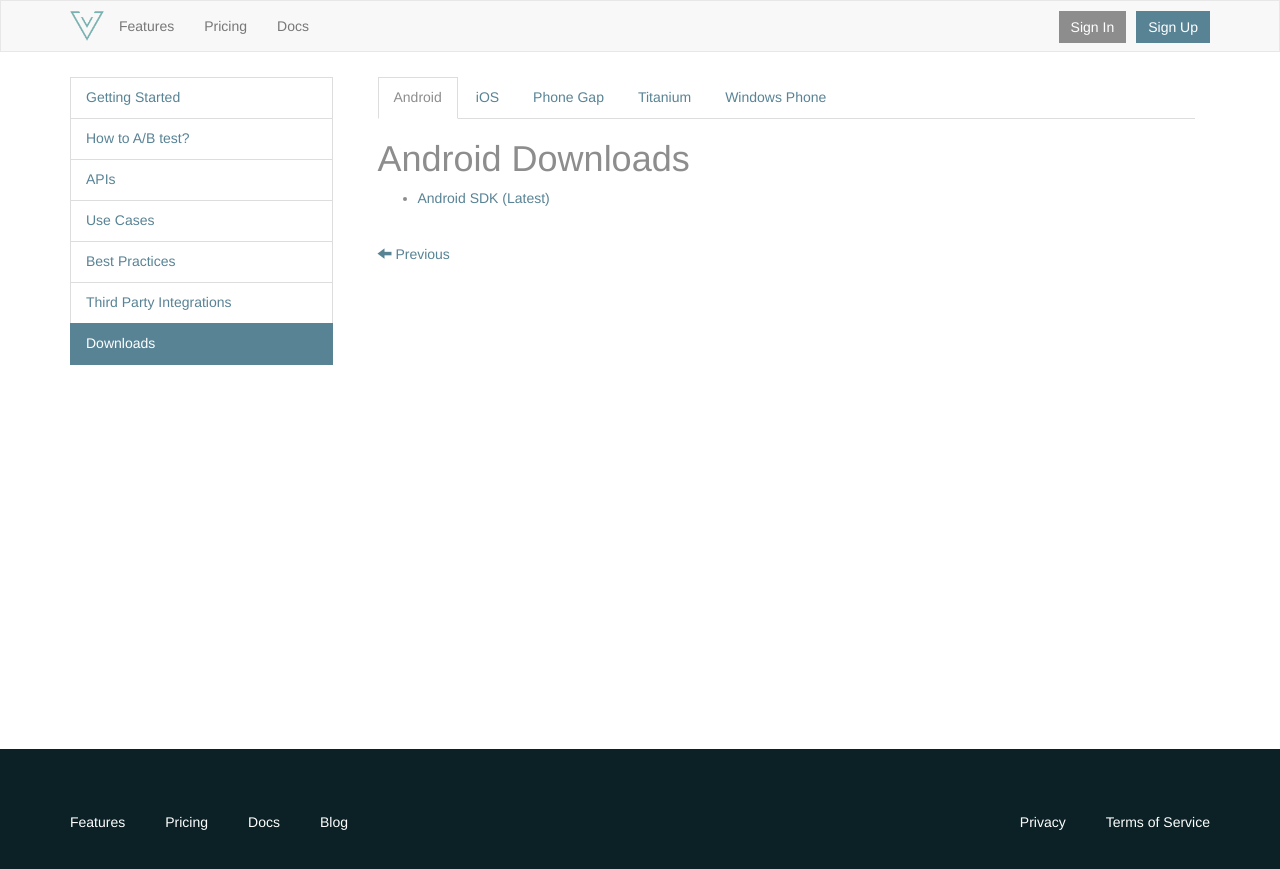
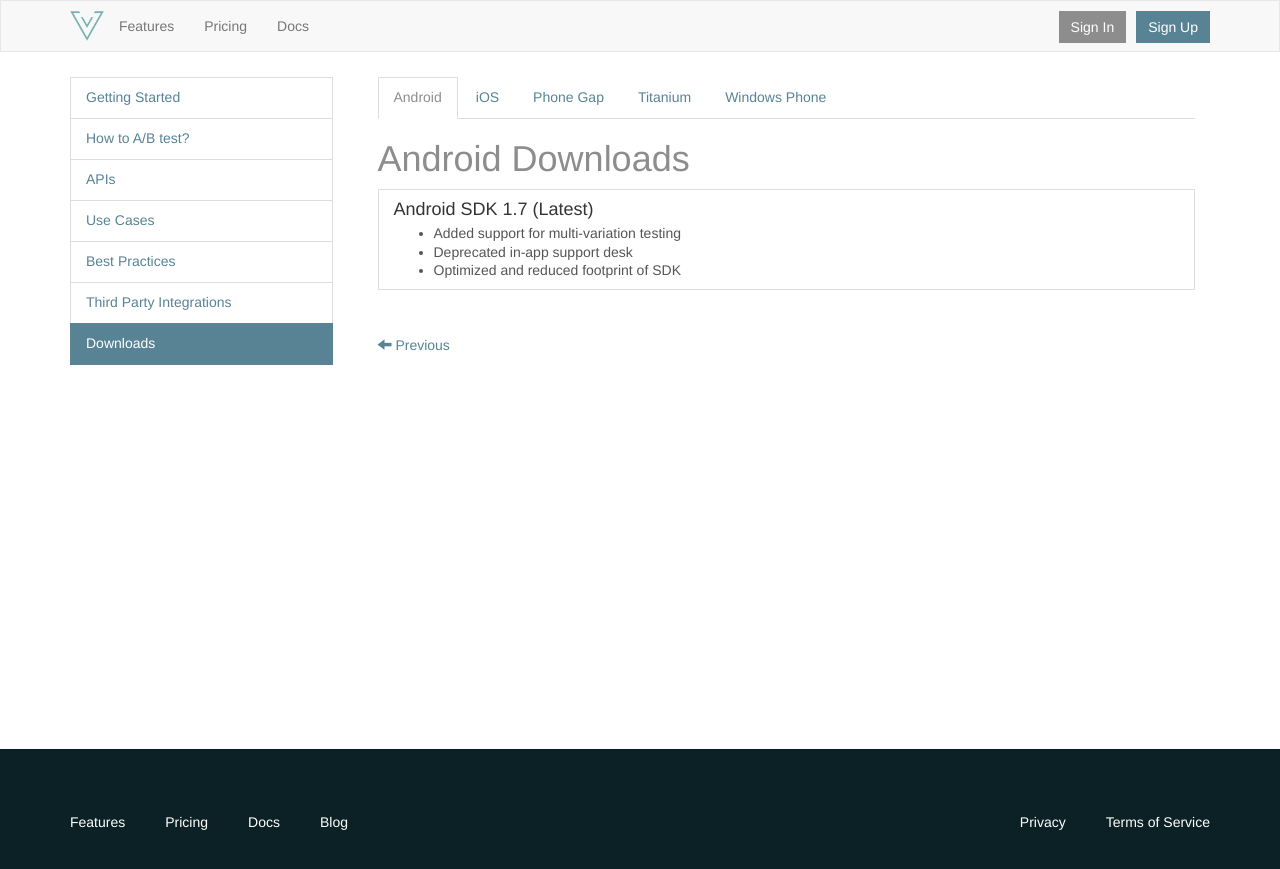
Before and after one commit to vesselio/resources, a Jekyll site: the page built from _posts/2014-01-07-downloads.html, in a window 1280 px wide. Shown: the top 869 px of the page. Built offline with Jekyll 4.4.1, drawn with Linux system fonts in a browser that asks for light colours.

Commit message:
download page updated

```diff
--- a/_posts/2014-01-07-downloads.html
+++ b/_posts/2014-01-07-downloads.html
@@ -25,52 +25,63 @@ categories: downloads
     <!-- Android -->
     <div class="tab-pane active" id="android">
         <h1>Android Downloads</h1>
-        <ul>
-            <li>
-                <a href="https://www.vessel.io/static/files/vesselsdk.zip">Android SDK (Latest)</a>
-            </li>
-        </ul>
+        <div class="list-group">
+            <a class='list-group-item' href="https://www.vessel.io/static/files/vesselsdk.zip">
+                <h4 class="list-group-item-heading">Android SDK 1.7 (Latest)</h4>
+                <ul class="list-group-item-text">
+                    <li>Added support for multi-variation testing</li>
+                    <li>Deprecated in-app support desk</li>
+                    <li>Optimized and reduced footprint of SDK</li>
+                </ul>
+            </a>
+        </div>
     </div>
     <!-- iOS -->
     <div class="tab-pane" id="ios">
         <h1>iOS Downloads</h1>
-        <ul>
-            <li>
-                <a href="https://www.vessel.io/static/files/vessel-ios.zip">iOS Framework (Latest)</a>
-            </li>
-        </ul>
+        <div class="list-group">
+            <a class='list-group-item' href="https://www.vessel.io/static/files/vessel-ios.zip">
+                <h4 class="list-group-item-heading">iOS framework 0.5 (Latest)</h4>
+                <ul class="list-group-item-text">
+                    <li>Added support for multi-variation testing</li>
+                    <li>Improved session handling</li>
+                    <li>Optimized and reduced footprint of framework</li>
+                </ul>
+            </a>
+
+        </div>
     </div>
     <!-- PhoneGap -->
     <div class="tab-pane" id="phonegap">
         <h1>Phonegap Downloads</h1>
-        <ul>
-            <li>
-                <a href="https://www.vessel.io/static/files/vesselsdk.zip">Android SDK (Latest)</a>
-            </li>
-            <li>
-                <a href="https://www.vessel.io/static/files/vessel-ios.zip">iOS Framework (Latest)</a>
-            </li>
-        </ul>
+        <div class="list-group">
+            <a class='list-group-item' href="https://www.vessel.io/static/files/vesselsdk.zip">
+                <h4 class="list-group-item-heading">Android SDK (Latest)</h4>
+            </a>
+            <a class='list-group-item' href="https://www.vessel.io/static/files/vessel-ios.zip">
+                <h4 class="list-group-item-heading">iOS Framework (Latest)</h4>
+            </a>
+        </div>
     </div>
     <!-- Titanium -->
     <div class="tab-pane" id="titanium">
         <h1>Titanium Downloads</h1>
-        <ul>
-            <li>
-                <a href="https://vessel.io/static/files/io.vessel-android-1.0.zip">Android Module (Latest)</a>
-            </li>
-            <li>
-                <a href="https://vessel.io/static/files/io.vessel-iphone-1.0.zip">iOS Module (Latest)</a>
-            </li>
-        </ul>
+        <div class="list-group">
+            <a class='list-group-item' href="https://vessel.io/static/files/io.vessel-android-1.0.zip">
+                <h4 class="list-group-item-heading">Android Module (Latest)</h4>
+            </a>
+            <a class='list-group-item' href="https://vessel.io/static/files/io.vessel-iphone-1.0.zip">
+                <h4 class="list-group-item-heading">iOS Module (Latest)</h4>
+            </a>
+        </div>
     </div>
     <!-- Windows Phone -->
     <div class="tab-pane" id="winphone">
         <h1>Windows Downloads</h1>
-        <ul>
-            <li>
-                <a href="https://www.vessel.io/static/files/vessel-wp.zip">Windows SDK (Latest)</a>
-            </li>
-        </ul>
+        <div class="list-group">
+            <a class='list-group-item' href="https://www.vessel.io/static/files/vessel-wp.zip">
+                <h4 class="list-group-item-heading">Windows SDK (Latest)</h4>
+            </a>
+        </div>
     </div>
 </div>
```
